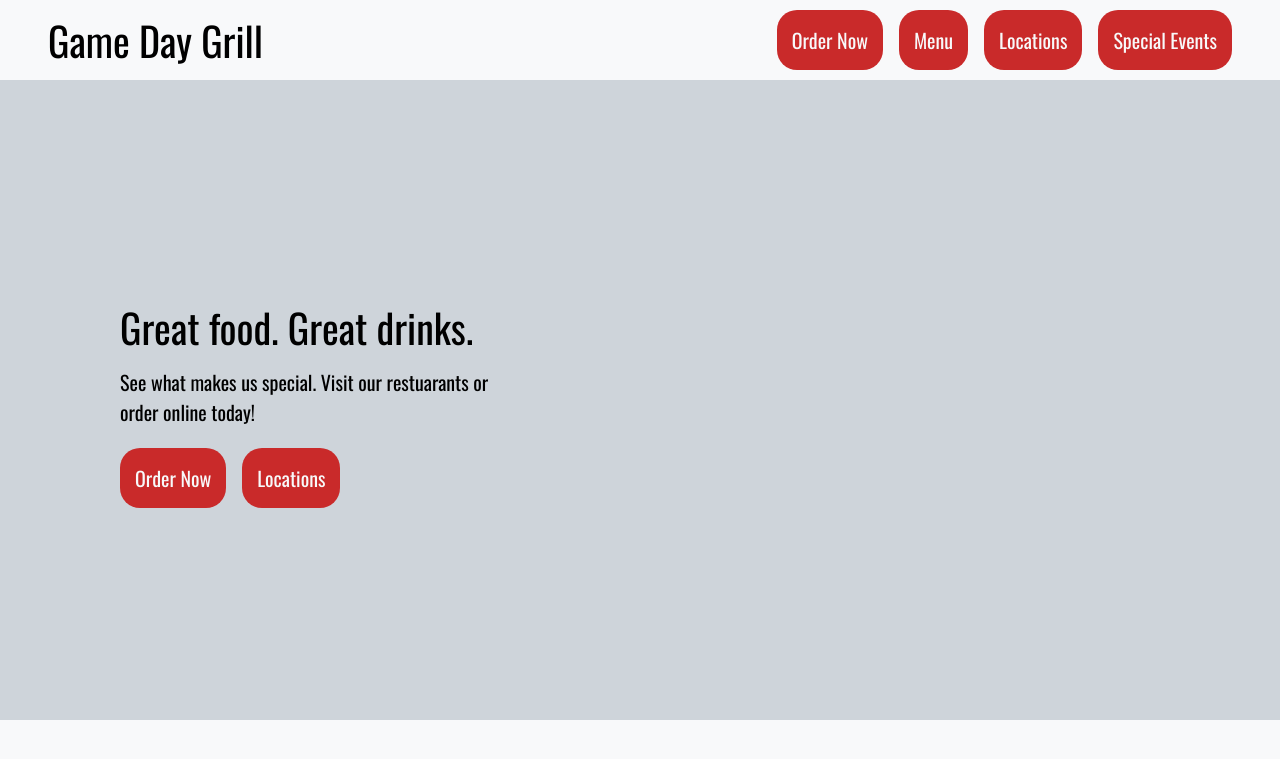
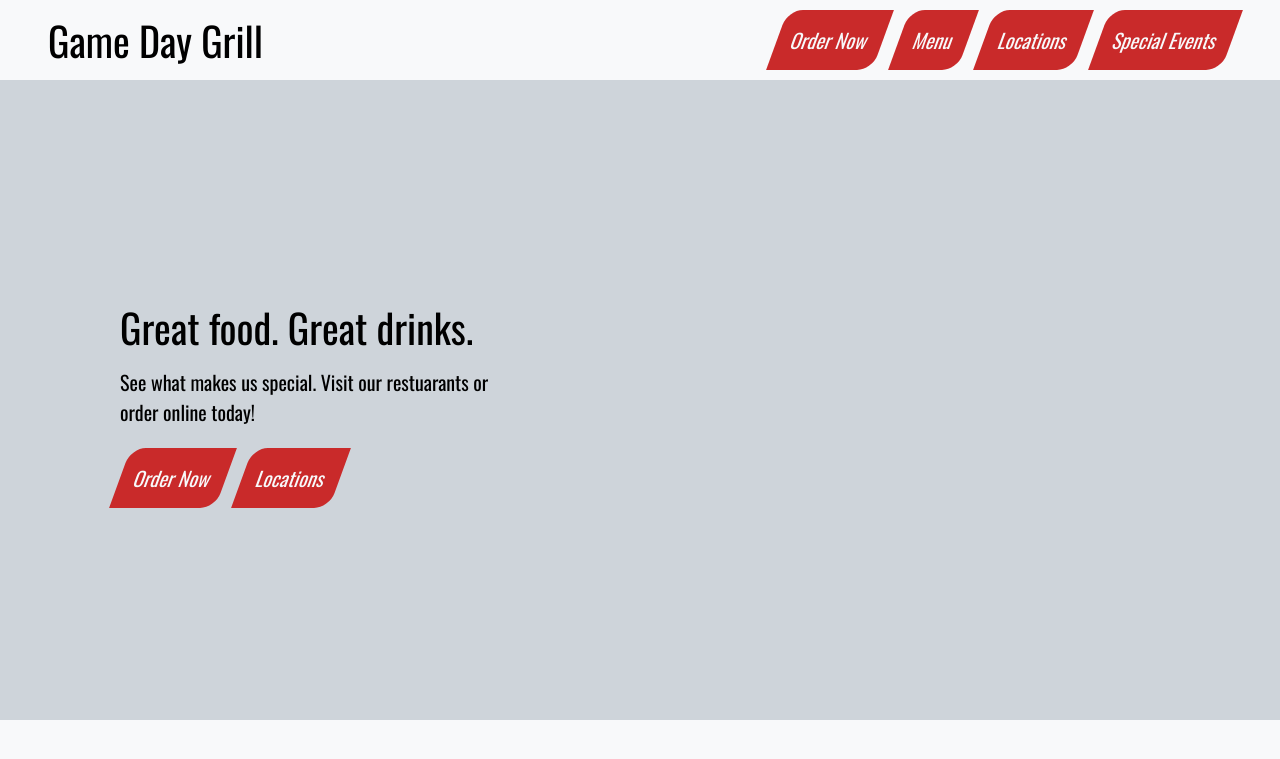
Before and after one commit to fanofthings15/BPA_Website, a Flask app: page / in a window 1280 px wide. Shown: the top 759 px of the page. Run offline with Flask 3, Linux system fonts and the light colour scheme.

Commit message:
Update style.css

```diff
--- a/static/style.css
+++ b/static/style.css
@@ -49,7 +49,7 @@ header div {
     color: #f8f9fa;
     background-color: #c92a2a;
 
-    border-radius: 1em;
+    border-radius: 0.75em 0 0.75em 0;
 }
 
 .header-text {
@@ -65,6 +65,8 @@ header div {
     display: flex;
 
     gap: 1em;
+
+    transform: skewX(-20deg);
 }
 
 main {
```
